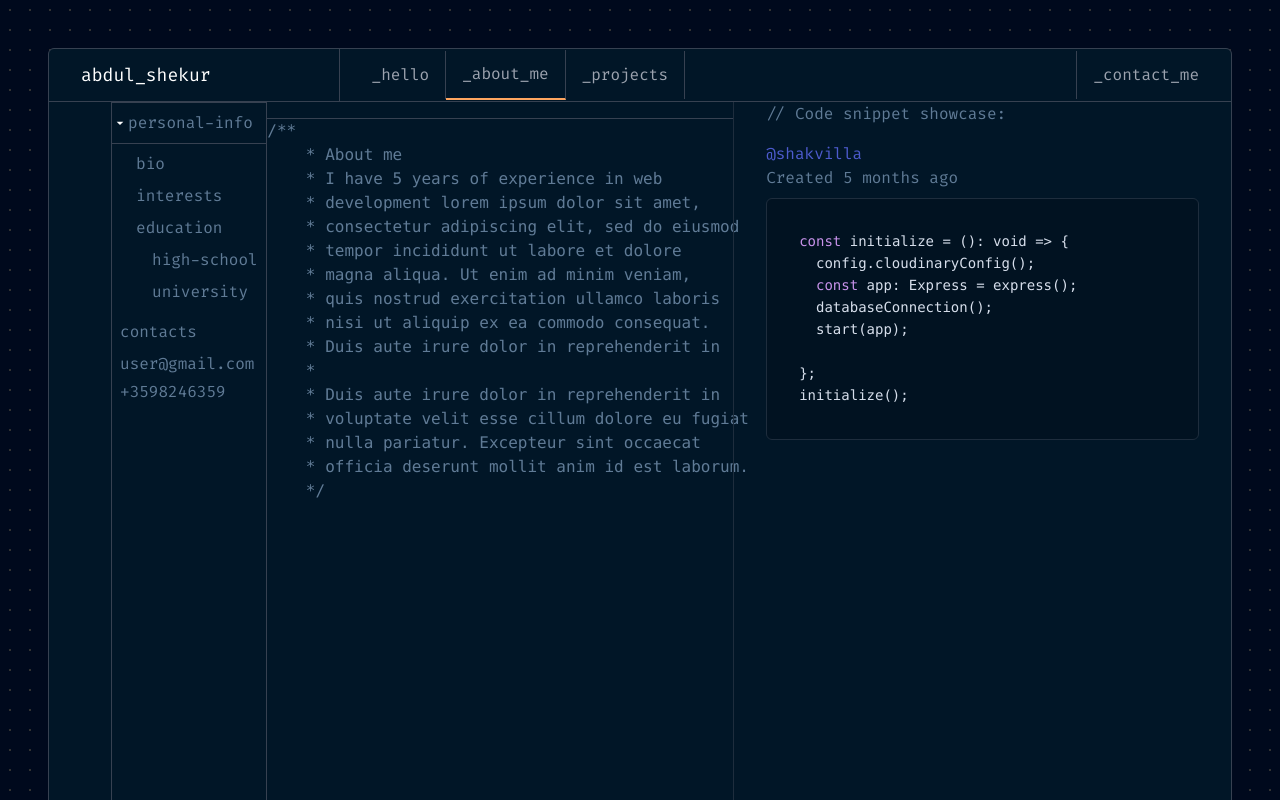
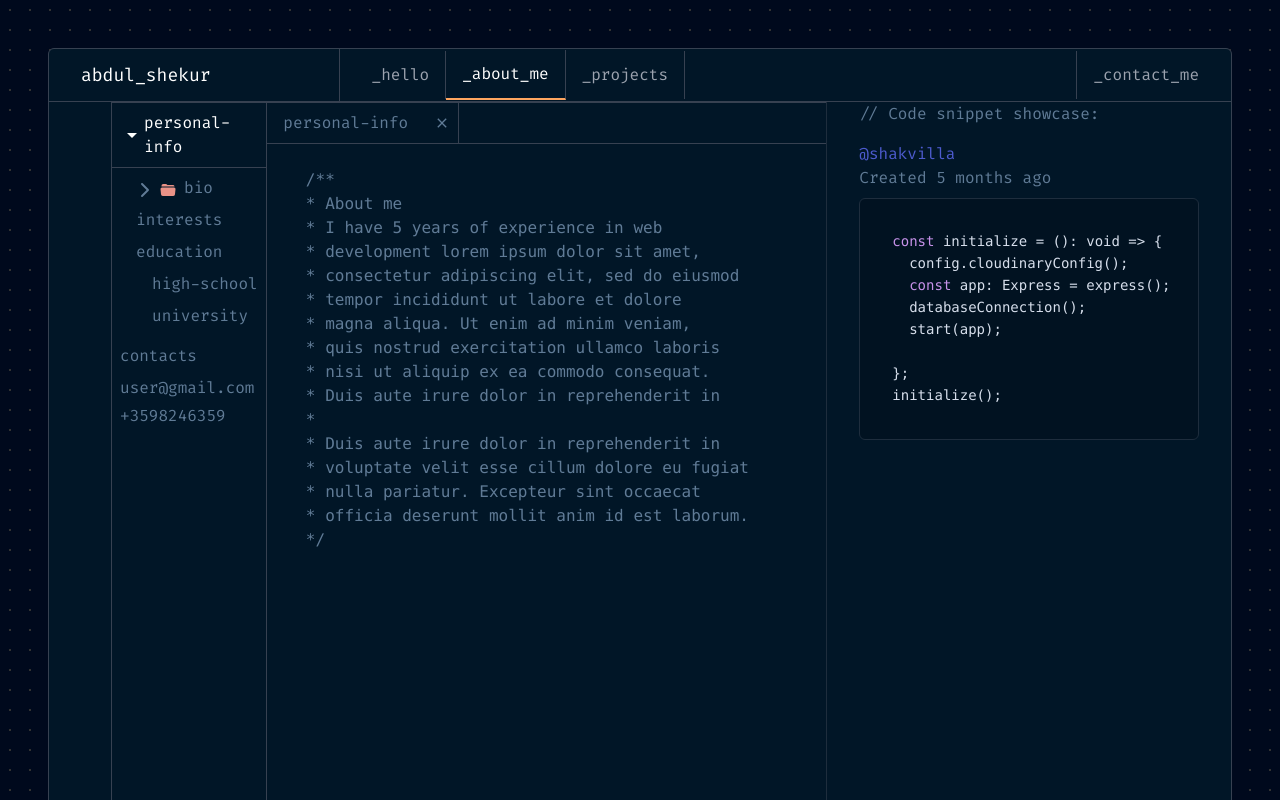
Before and after one commit to Shakvilla/shakur, a Next.js app: page /about_me in a window 1280 px wide. Shown: the top 800 px of the page. Built offline with nearby package versions, Linux system fonts and the light colour scheme.

Commit message:
refactoring

```diff
--- a/components/Navbar.jsx
+++ b/components/Navbar.jsx
@@ -32,21 +32,21 @@ className="text-lg py-3 pr-8 sm:pr-16 xl:pr-32 md:pr-8 lg:border-r border-gray-7
                 >
                     <Link
                         href="/"
-                        className={`text-gray-400 py-3 hover:text-white px-4 border-b  lg:border-r border-gray-700 ${isActive('/') ? 'border-b  border-b-[#FEA55F]' : 'lg:border-b-0'
+                        className={`text-gray-400 py-3 hover:text-white px-4 border-b  lg:border-r border-gray-700 ${isActive('/') ? 'border-b text-white border-b-[#FEA55F]' : 'lg:border-b-0'
                             }`}
                     >
                         _hello
                     </Link>
                     <Link
                         href="/about_me"
-                        className={`text-gray-400 py-3 hover:text-white px-4 border-b  lg:border-r border-gray-700 ${isActive('/about_me') ? 'border-b-2 border-b-[#FEA55F]' : 'lg:border-b-0'
+                        className={`text-gray-400 py-3 hover:text-white px-4 border-b  lg:border-r border-gray-700 ${isActive('/about_me') ? 'border-b-2 text-white border-b-[#FEA55F]' : 'lg:border-b-0'
                             }`}
                     >
                         _about_me
                     </Link>
                     <Link
                         href="/projects"
-                        className={`text-gray-400 py-3 hover:text-white px-4 border-b lg:border-r border-gray-700 ${isActive('/projects') ? 'border-b-2 border-b-[#FEA55F]' : 'lg:border-b-0'
+                        className={`text-gray-400 py-3 hover:text-white px-4 border-b lg:border-r border-gray-700 ${isActive('/projects') ? 'border-b-2 text-white border-b-[#FEA55F]' : 'lg:border-b-0'
                             }`}
                     >
                         _projects
--- a/pages/about_me/index.jsx
+++ b/pages/about_me/index.jsx
@@ -2,6 +2,10 @@
 // import { solarizedlight } from 'react-syntax-highlighter/dist/esm/styles/prism';// import virtualizedRenderer from 'react-syntax-highlighter-virtualized-renderer';
 import { MdArrowDropDown } from "react-icons/md";
 import CodeSnippet from '../../components/CodeSnippet'
+import { MdClose } from "react-icons/md";
+import { IoFolderOpen } from "react-icons/io5";
+import { FaChevronRight } from "react-icons/fa6";
+
 export default function About() {
 
 
@@ -41,14 +45,17 @@ initialize();
             </div>
               <div className="text-[#607B96] lg:w-10/12 border-r border-gray-700 h-full">
             <div className="mt-0">
-                  <div className="py-2 flex justify-start items-center text-white border-y border-gray-700">
+              <div className="p-2 flex justify-start items-center text-white border-y border-gray-700">
+               <div className="text-2xl">
                   <MdArrowDropDown />
 
-                   <p className="text-[#607B96]">personal-info</p>
-
+               </div>
+                   <p className="">personal-info</p>
                   </div>
                   <ul className="ml-4 px-2">
-                    <li className="mt-2">
+                    <li className="mt-2 flex items-center gap-2">
+                        <p className="text-[#607B96]  w-4 h-3"><FaChevronRight /></p>
+                        <p className="text-[#E99287]  w-4 h-3"> <IoFolderOpen /></p>
                         <p className="text-[#607B96]">bio</p>
                     </li>
                     <li className="mt-2">
@@ -76,15 +83,19 @@ initialize();
               </div>
         </section>
 
-        <section className="w-full lg:w-5/12">
-        <div>
-          <p className="text-white border-b border-gray-700 py-2">
+        <section className="w-full lg:w-6/12">
+          <div className="px-4 flex justify-start items-center text-[#607B96] border-y border-gray-700">
+         <div className="flex pr-2 justify-between  items-center w-4/12 border-r border-gray-700  py-2">
+              <p>personal-info</p>
+              <MdClose />
 
-          </p>
+         </div>
         </div>
         <div>
+
     <pre className="text-[#607B96] text-start">
-              {`/**
+    {`
+    /**
     * About me
     * I have 5 years of experience in web
     * development lorem ipsum dolor sit amet,
@@ -107,7 +118,7 @@ initialize();
 
         </section>
 
-        <section className="w-full lg:w-5/12 pl-8 border-l border-[#1E2D3D]">
+        <section className="w-full lg:w-4/12 pl-8 border-l border-[#1E2D3D]">
           <div className="text-[#607B96]">
             <p>// Code snippet showcase:</p>
           </div>
```
Lines whose indentation alone changed are shown as unchanged.
